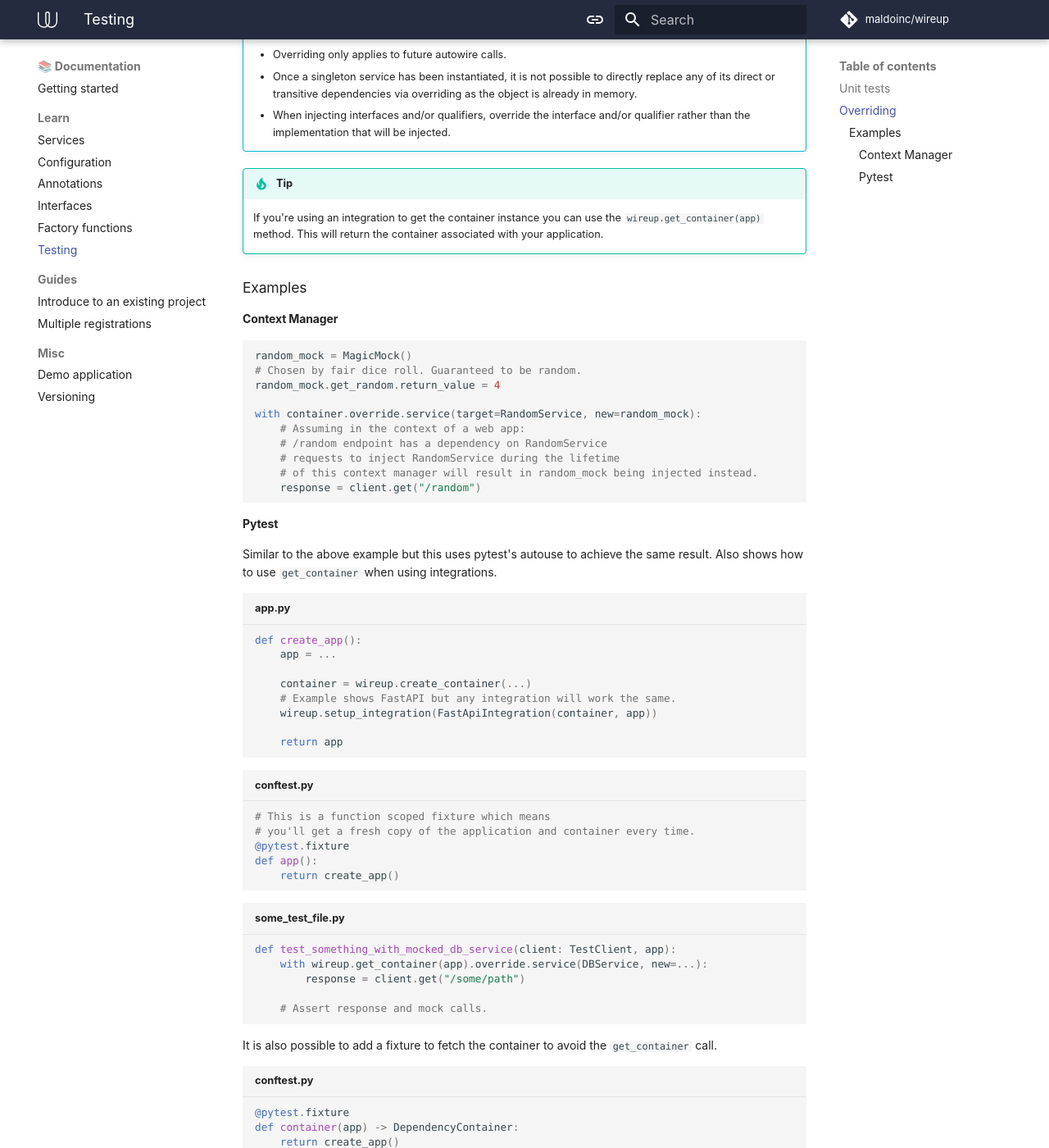
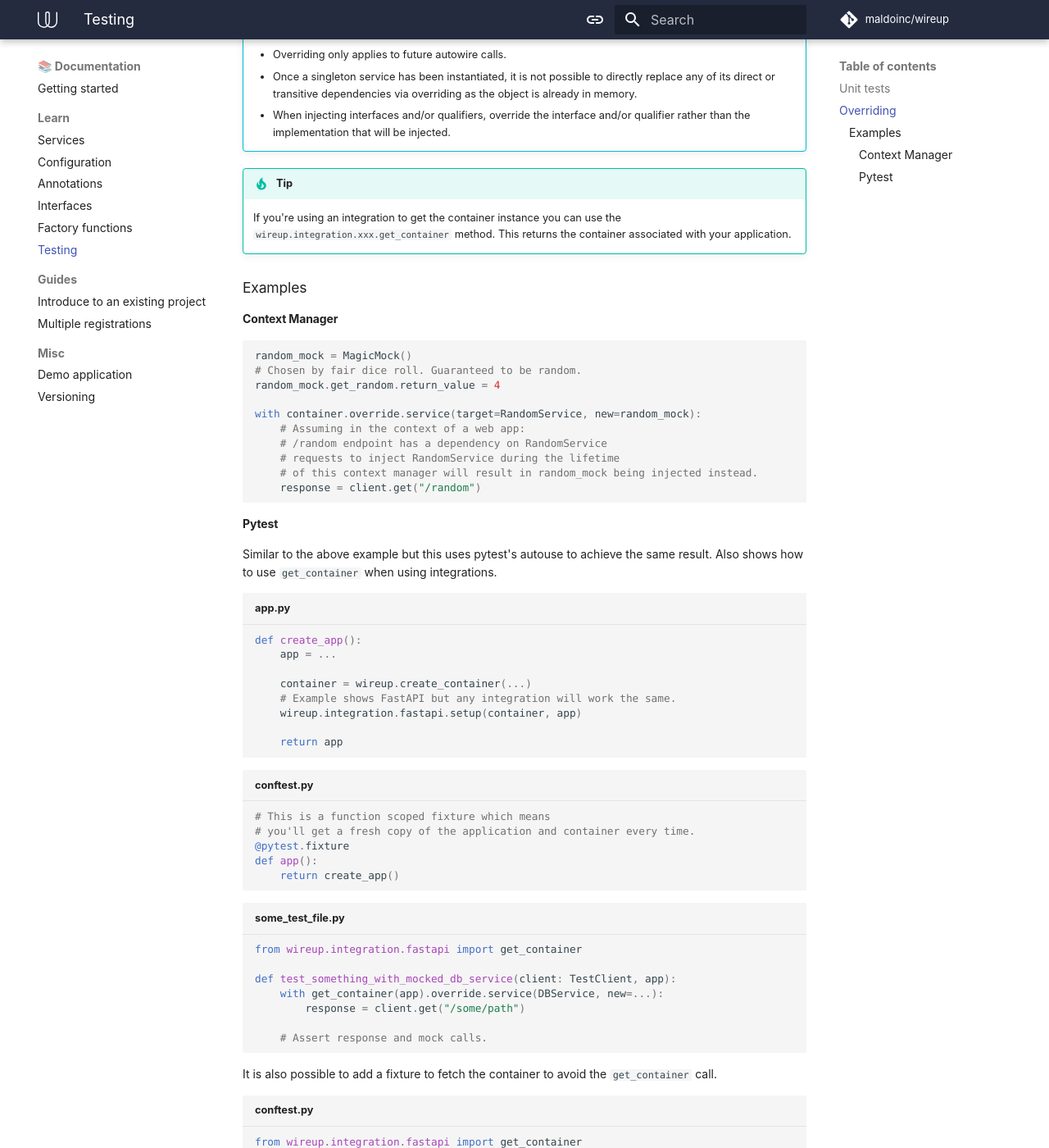
Before and after one commit to maldoinc/wireup, an MkDocs documentation site: the page built from docs/pages/testing.md, in a window 1280 px wide and 1400 px high, scrolled down 657 px. Shown: the whole window at 82% size. Built offline with MkDocs 1.6.1 and Material for MkDocs 9.7.7, drawn with Linux system fonts in a browser that asks for light colours; some web fonts are replaced; comment, search, counter and statistics services are not loaded; the version menu is left out.

Commit message:
Update testing docs

````diff
--- a/docs/pages/testing.md
+++ b/docs/pages/testing.md
@@ -30,8 +30,8 @@ which help with overriding dependencies
 
 
 !!! tip
-    If you're using an integration to get the container instance you can use the `wireup.get_container(app)` method.
-    This will return the container associated with your application.
+    If you're using an integration to get the container instance you can use the `wireup.integration.xxx.get_container`
+    method. This returns the container associated with your application.
 
 ### Examples
 
@@ -60,7 +60,7 @@ def create_app():
 
     container = wireup.create_container(...)
     # Example shows FastAPI but any integration will work the same.
-    wireup.setup_integration(FastApiIntegration(container, app))
+    wireup.integration.fastapi.setup(container, app)
 
     return app
 ```
@@ -74,8 +74,10 @@ def app():
 ```
 
 ```python title="some_test_file.py"
+from wireup.integration.fastapi import get_container
+
 def test_something_with_mocked_db_service(client: TestClient, app):
-    with wireup.get_container(app).override.service(DBService, new=...):
+    with get_container(app).override.service(DBService, new=...):
         response = client.get("/some/path")
 
     # Assert response and mock calls.
@@ -84,9 +86,11 @@ def test_something_with_mocked_db_service(client: TestClient, app):
 It is also possible to add a fixture to fetch the container to avoid the `get_container` call.
 
 ```python title="conftest.py"
+from wireup.integration.fastapi import get_container
+
 @pytest.fixture
 def container(app) -> DependencyContainer:
-    return create_app()
+    return get_container(app)
 ```
 
 ```python title="some_test_file.py"
````
Also changed, not shown: docs/pages/getting_started.md (+16 -5 lines), docs/pages/integrations/fastapi.md (+1 -1 lines), docs/pages/integrations/flask.md (+5 -4 lines).
